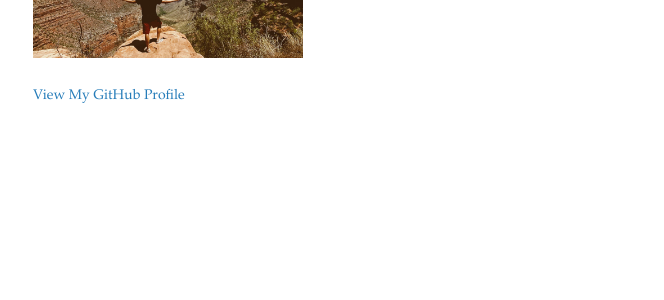
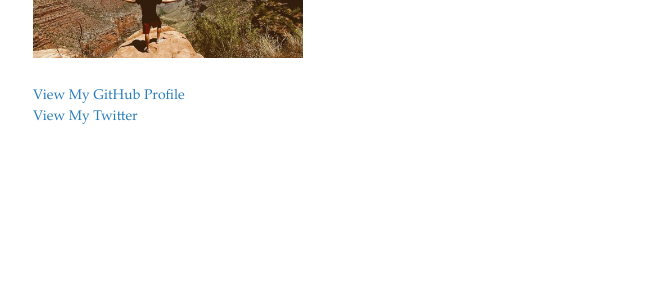
Before and after one commit to jintao-sun/jintao-sun.github.io, a Jekyll site: the page built from another-page.md, in a window 1280 px wide. Shown: the part 203-503 px from the top of the page, without its empty margins (177-841 px from the left). Built offline with Jekyll 4.4.1, drawn with Linux system fonts in a browser that asks for light colours; the repository's description, which GitHub fills in, is left out; our own code applies the rules of GitHub Pages for plain Markdown files.

Commit message:
Update default.html

```diff
--- a/_layouts/default.html
+++ b/_layouts/default.html
@@ -28,7 +28,8 @@
         {% endif %}
 
         {% if site.github.is_user_page %}
-        <p class="view"><a href="{{ site.github.owner_url }}">View My GitHub Profile</a></p>
+        <p class="view"><a href="{{ site.github.owner_url }}">View My GitHub Profile</a><br>
+        <a href="https://twitter.com/jintaodotsun">View My Twitter </a></p>
         {% endif %}
 
         {% if site.show_downloads %}
```
